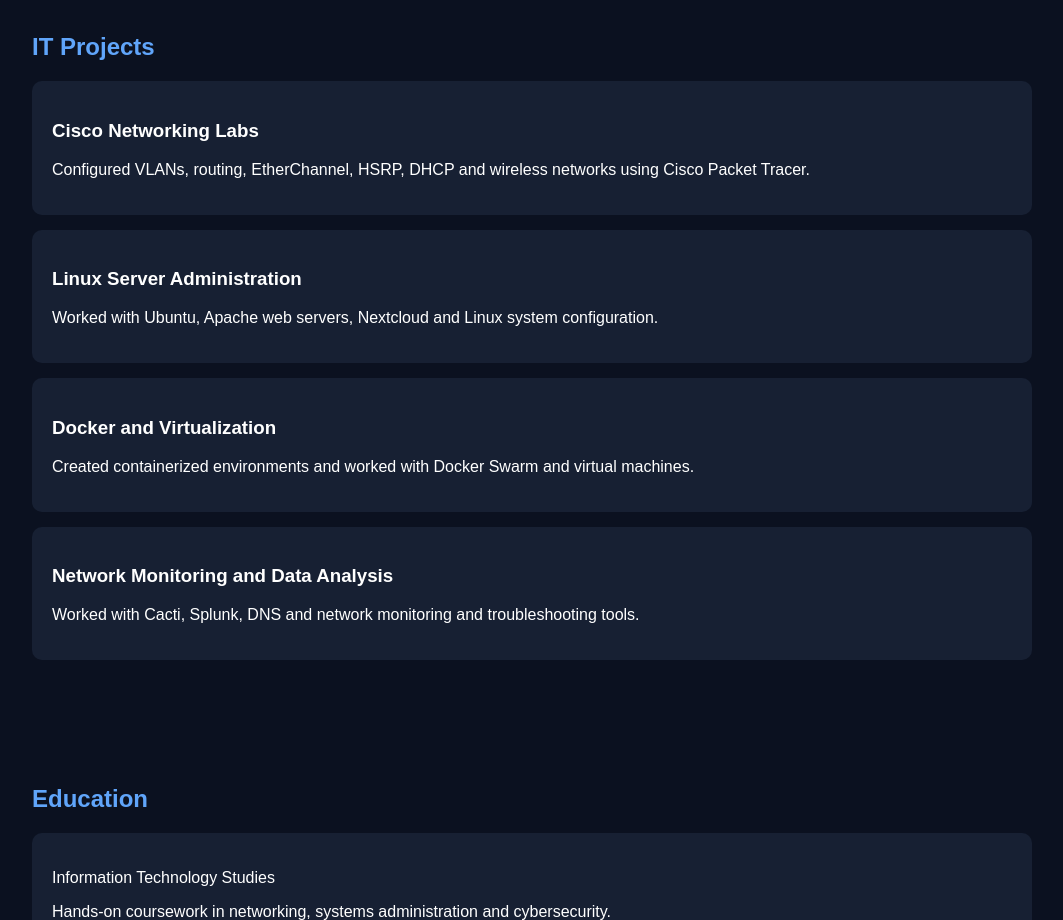
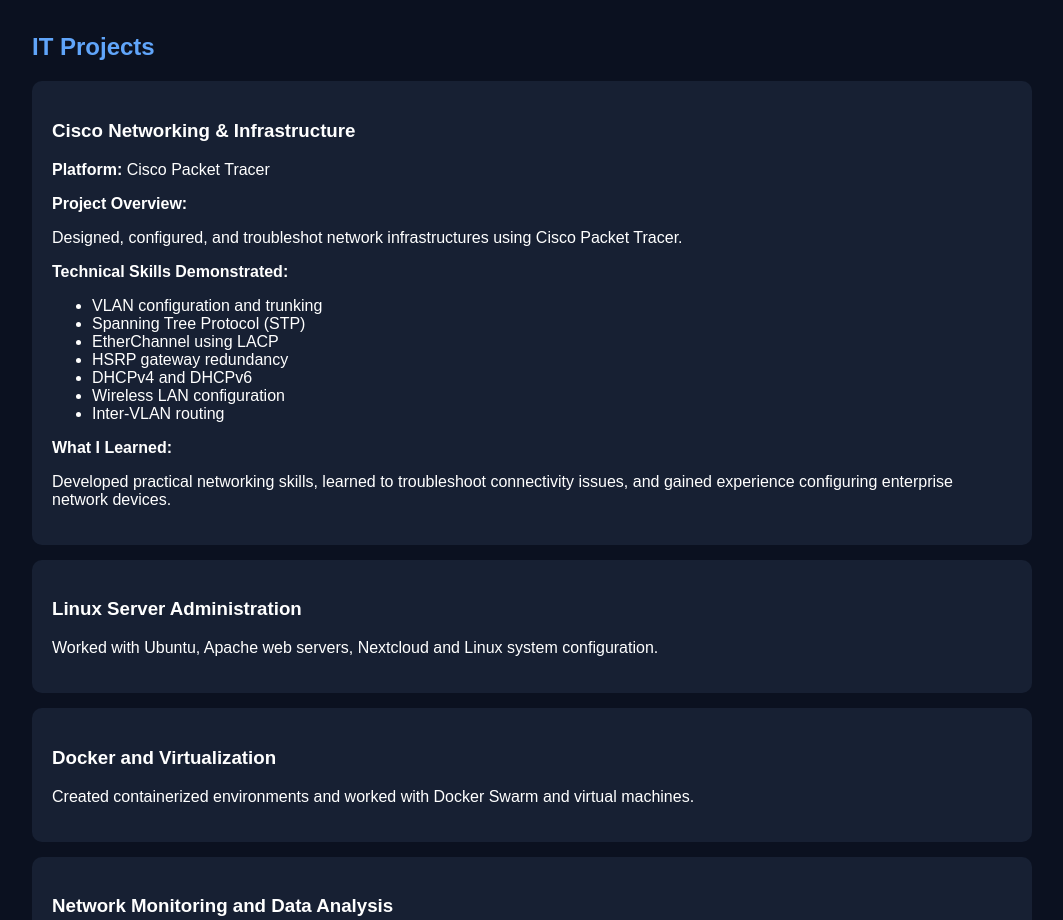
Before and after one commit to sierrahpierce1993-ai/sierrahpierce1993-ai.github.io, a plain HTML site: page index.html in a window 1280 px wide. Shown: the part 1020-1940 px from the top of the page, without its empty margins (108-1171 px from the left). Drawn offline with Linux system fonts and the light colour scheme.

Commit message:
Update index.html

```diff
--- a/index.html
+++ b/index.html
@@ -89,10 +89,35 @@
     <h2>IT Projects</h2>
 
     <div class="card">
-        <h3>Cisco Networking Labs</h3>
-        <p>Configured VLANs, routing, EtherChannel, HSRP,
-        DHCP and wireless networks using Cisco Packet Tracer.</p>
-    </div>
+    <h3>Cisco Networking & Infrastructure</h3>
+
+    <p><strong>Platform:</strong> Cisco Packet Tracer</p>
+
+    <p><strong>Project Overview:</strong></p>
+    <p>
+    Designed, configured, and troubleshot network
+    infrastructures using Cisco Packet Tracer.
+    </p>
+
+    <p><strong>Technical Skills Demonstrated:</strong></p>
+    <ul>
+        <li>VLAN configuration and trunking</li>
+        <li>Spanning Tree Protocol (STP)</li>
+        <li>EtherChannel using LACP</li>
+        <li>HSRP gateway redundancy</li>
+        <li>DHCPv4 and DHCPv6</li>
+        <li>Wireless LAN configuration</li>
+        <li>Inter-VLAN routing</li>
+    </ul>
+
+    <p><strong>What I Learned:</strong></p>
+    <p>
+    Developed practical networking skills, learned
+    to troubleshoot connectivity issues, and gained
+    experience configuring enterprise network devices.
+    </p>
+</div>
+
 
     <div class="card">
         <h3>Linux Server Administration</h3>
```
